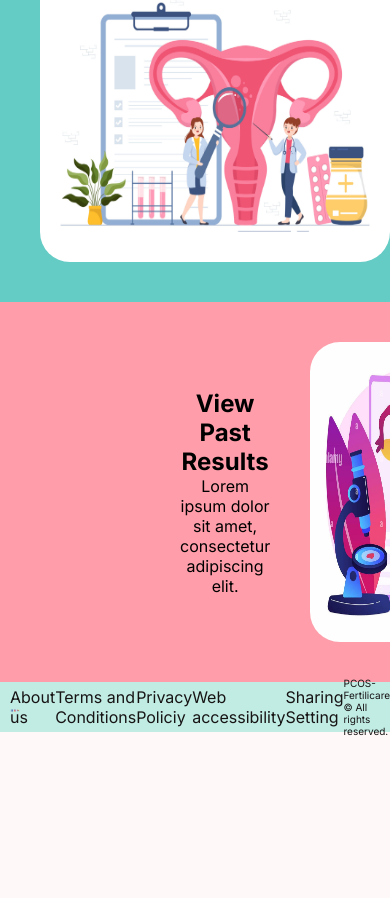
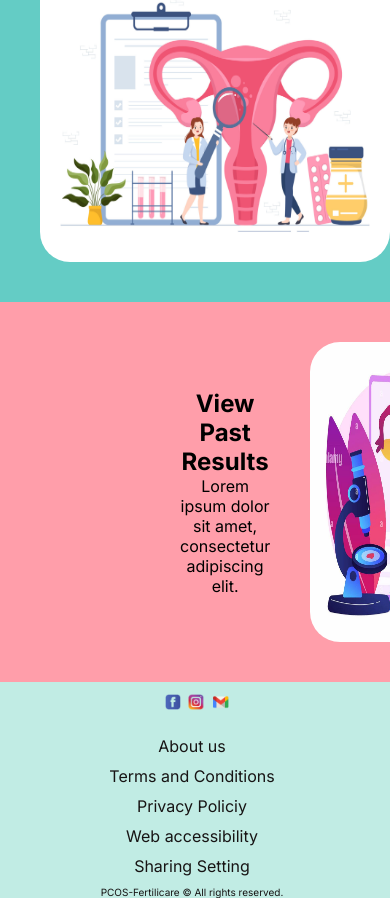
Before and after one commit to KamalikaSene/PCOS-FertiliCare, a Next.js app: page / in a window 390 px wide. Shown: the part 918-1816 px from the top of the page. Before the commit the page ends 1655 px from the top, so only its background shows below. Built offline with nearby package versions, Linux system fonts and the light colour scheme; no server answers.

Commit message:
responsive footer

```diff
--- a/src/components/footer/footer.module.css
+++ b/src/components/footer/footer.module.css
@@ -1,5 +1,5 @@
 .container {
-  height: 50px;
+  height: 100%;
   display: flex;
   align-items: center;
   justify-content: space-between;
@@ -8,6 +8,9 @@
   padding: 50 50px; /* Added padding for better visual appeal */
   position: relative;
   padding-right: 6px;
+
+
+
 }
 
 .logo {
@@ -26,6 +29,7 @@
     flex-direction: column;
     align-items: center;
     justify-content: space-around;
+
   }
 }
 .logo img {
@@ -48,3 +52,13 @@
   object-fit: contain;
   /* Add other styles as needed */
 }
+@media (max-width: 768px) {
+  .container {
+    flex-direction: column;
+    align-items: center;
+    text-align: center;
+    flex:grid;
+    background-color:#C1ECE4;
+    gap:10px;
+  }
+}
```
